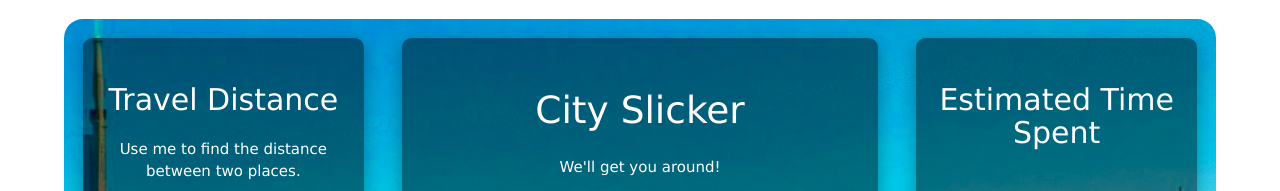
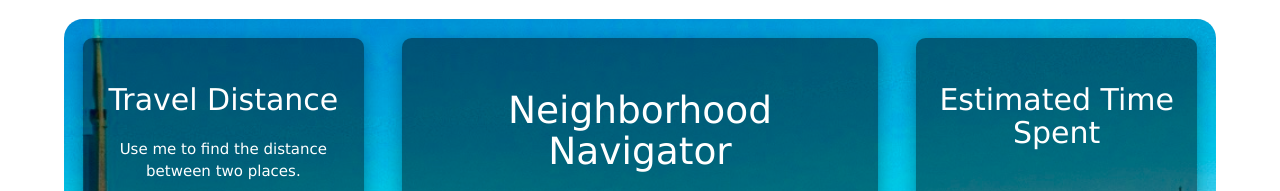
Before and after one commit to jackckendrick/Neighborhood--Navigator, a plain HTML site: page index.html in a window 1280 px wide. Shown: the top 191 px of the page. Drawn offline with nearby package versions, Linux system fonts and the light colour scheme; some packages are replaced by stand-ins of ours.

```diff
--- a/index.html
+++ b/index.html
@@ -4,7 +4,7 @@
     <meta charset="UTF-8">
     <meta http-equiv="X-UA-Compatible" content="IE=edge">
     <meta name="viewport" content="width=device-width, initial-scale=1.0">
-    <title>City Slicker</title>
+    <title>Neighborhood Navigator</title>
     <!-- Font Awesome -->
     <link rel="stylesheet" href="https://cdnjs.cloudflare.com/ajax/libs/font-awesome/6.3.0/css/all.min.css" integrity="sha512-SzlrxWUlpfuzQ+pcUCosxcglQRNAq/DZjVsC0lE40xsADsfeQoEypE+enwcOiGjk/bSuGGKHEyjSoQ1zVisanQ==" crossorigin="anonymous" referrerpolicy="no-referrer" />
     <!-- Bootstrap -->
@@ -105,7 +105,7 @@
         </div>
         <div id="pageTop"></div>
         <div class="containerLg">
-            <h1>City Slicker</h1>
+            <h1>Neighborhood Navigator</h1>
             <p>We'll get you around!</p>
             <p id="locationInfo"></p>
             <div id="googleMap"></div>
```
Also changed, not shown: 2 other files.
